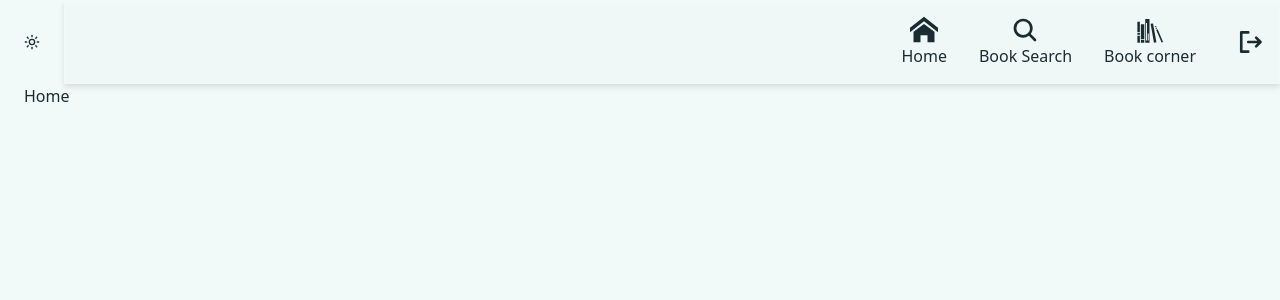
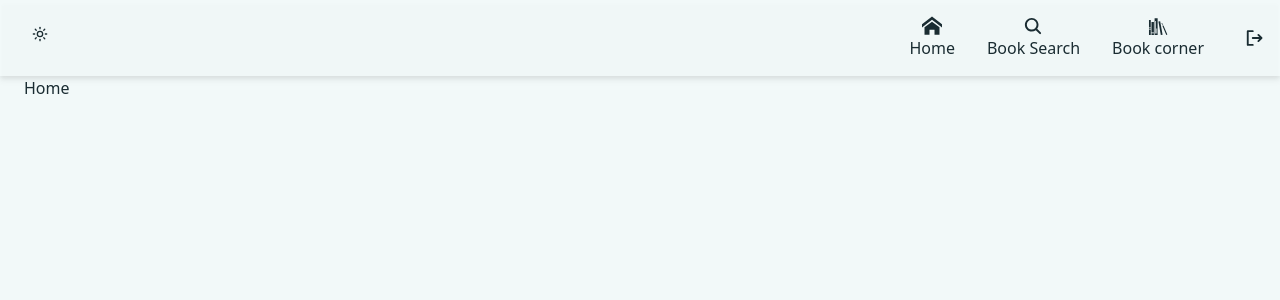
Before and after one commit to bonniemo/google-books-api, a Next.js app: page / in a window 1280 px wide. Shown: the top 300 px of the page. Built offline with nearby package versions, Linux system fonts and the light colour scheme; no server answers.

Commit message:
adjusted nav

```diff
--- a/app/layout.tsx
+++ b/app/layout.tsx
@@ -27,7 +27,6 @@ export default function RootLayout({
                 >
                     {/* top menu for desktop */}
                     <div className="hidden md:flex items-center sticky top-0 z-10 bg-background">
-                        <ThemeToggleBtn />
                         <Nav />
                     </div>
                     {/* top settings for mobile */}
--- a/components/Nav.tsx
+++ b/components/Nav.tsx
@@ -3,24 +3,28 @@ import { GiBookshelf } from "react-icons/gi";
 import { ImHome } from "react-icons/im";
 import { IoSearch } from "react-icons/io5";
 import Settings from "./Settings";
+import ThemeToggleBtn from "./ThemeToggleBtn";
 
 const Nav = () => {
     return (
-        <section className="w-full px-2 py-4 bg-base-light bg-opacity-90 drop-shadow-md text-base-dark dark:bg-accent-night dark:text-base-light dark:bg-opacity-85">
+        <section className="w-full px-2 py-4 bg-base-light bg-opacity-90 drop-shadow-md text-base-dark dark:bg-accent-night dark:text-base-light dark:bg-opacity-85 flex justify-between">
+            <div className="hidden md:flex">
+                <ThemeToggleBtn />
+            </div>
             <div className="flex justify-between  md:justify-end items-center max-w-md md:max-w-full m-auto md:m-0 gap-8">
                 <Link href="/" className="flex flex-col items-center">
-                    <ImHome className="min-w-7 min-h-7" />
+                    <ImHome className="min-w-5 min-h-5" />
                     Home
                 </Link>
                 <Link href="/search" className="flex flex-col items-center">
-                    <IoSearch className="min-w-7 min-h-7" />
+                    <IoSearch className="min-w-5 min-h-5" />
                     Book Search
                 </Link>
                 <Link
                     href="/book-corner"
                     className="flex flex-col items-center"
                 >
-                    <GiBookshelf className="min-w-7 min-h-7" />
+                    <GiBookshelf className="min-w-5 min-h-5" />
                     Book corner
                 </Link>
                 <div className="md:block hidden">
--- a/components/Signout.tsx
+++ b/components/Signout.tsx
@@ -29,7 +29,7 @@ const Signout = () => {
             {isLoading ? (
                 "Signing Out..."
             ) : (
-                <PiSignOutBold className="min-h-7 min-w-7" />
+                <PiSignOutBold className="min-h-5 min-w-5" />
             )}
         </button>
     );
```
